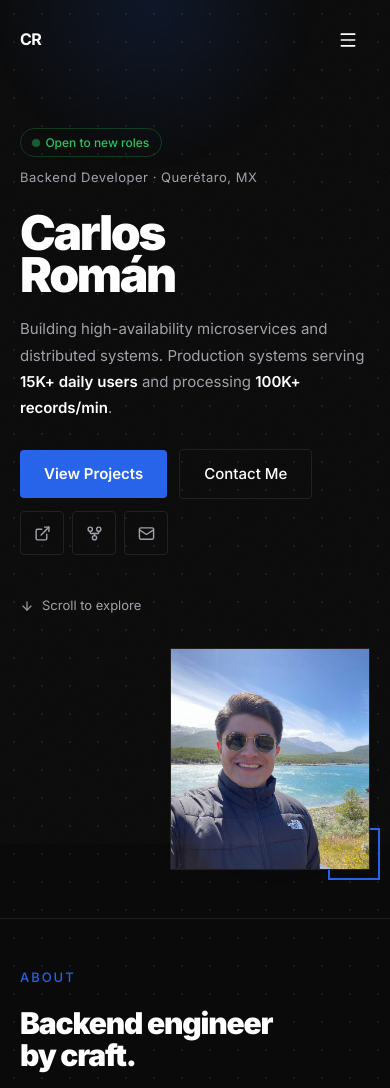
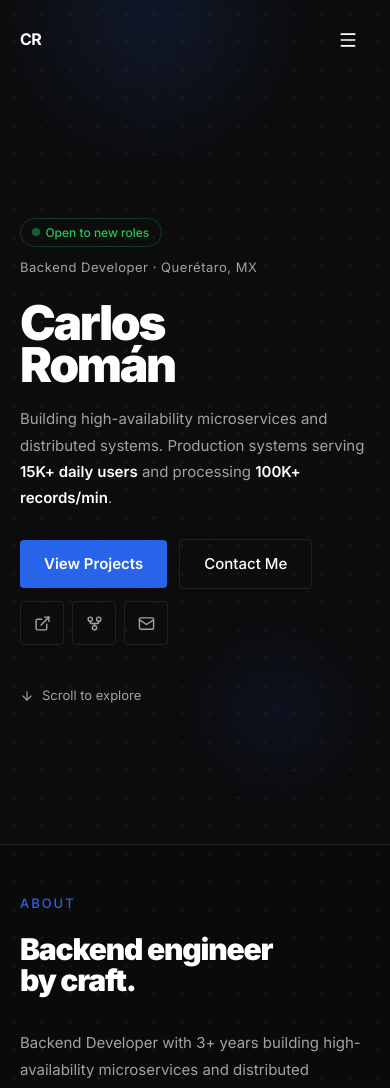
Before and after one commit to valium69mg/personal_portfolio, a React (Vite) app: page / in a window 390 px wide. Shown: the top 1088 px of the page. Built offline with nearby package versions, Linux system fonts and the light colour scheme.

Commit message:
Hide hero photo on mobile, show on desktop only

```diff
--- a/src/components/Hero.tsx
+++ b/src/components/Hero.tsx
@@ -188,10 +188,10 @@ export default function Hero() {
             </div>
           </div>
 
-          {/* ── Right: photo ── */}
+          {/* ── Right: photo — desktop only ── */}
           <div
-            className="hero-photo"
-            style={{ display: 'flex', justifyContent: 'flex-end', alignItems: 'center' }}
+            className="hero-photo hidden md:flex"
+            style={{ justifyContent: 'flex-end', alignItems: 'center' }}
           >
             <div style={{ position: 'relative', width: '100%', maxWidth: 'clamp(200px, 22vw, 360px)' }}>
               <img
```
Also changed, not shown: 1 other file (tests, documents, lock files or other folders).
